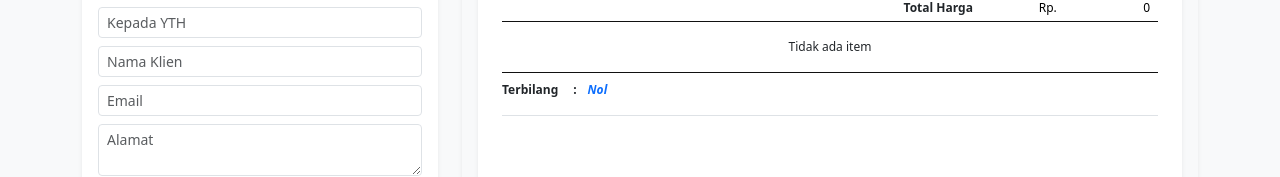
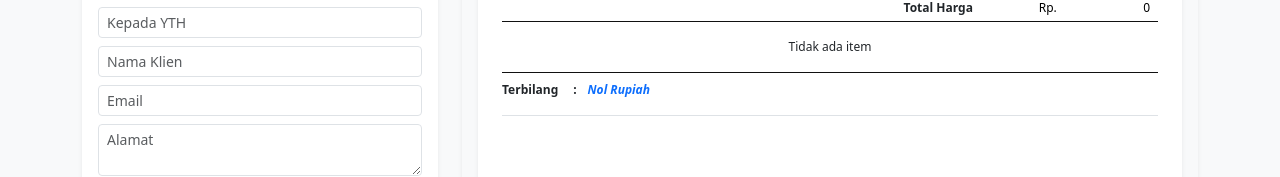
Before and after one commit to AllanWijaya/invoice-maker, a Next.js app: page / in a window 1280 px wide. Shown: the part 438-615 px from the top of the page. Built offline with nearby package versions, Linux system fonts and the light colour scheme.

Commit message:
Add rupiah pada format terbilang

```diff
--- a/pages/components/InvoicePreview.tsx
+++ b/pages/components/InvoicePreview.tsx
@@ -401,7 +401,8 @@ const InvoicePreview = forwardRef<HTMLDivElement, InvoicePreviewProps>(
                         brandData.jenisTransaksi,
                       ),
                     ),
-                  )}
+                  )} {' '}
+                  Rupiah
                 </td>
               </tr>
             </table>
```
